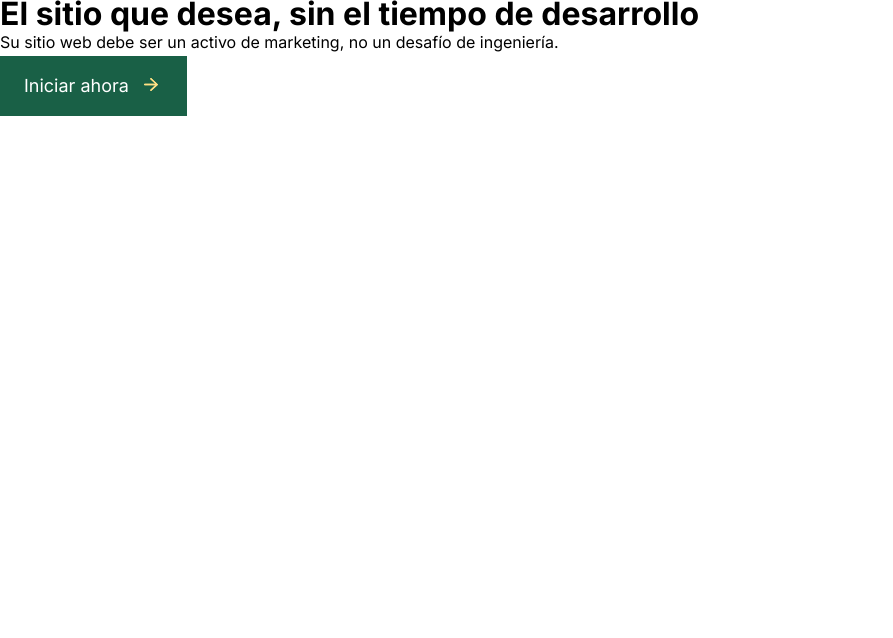
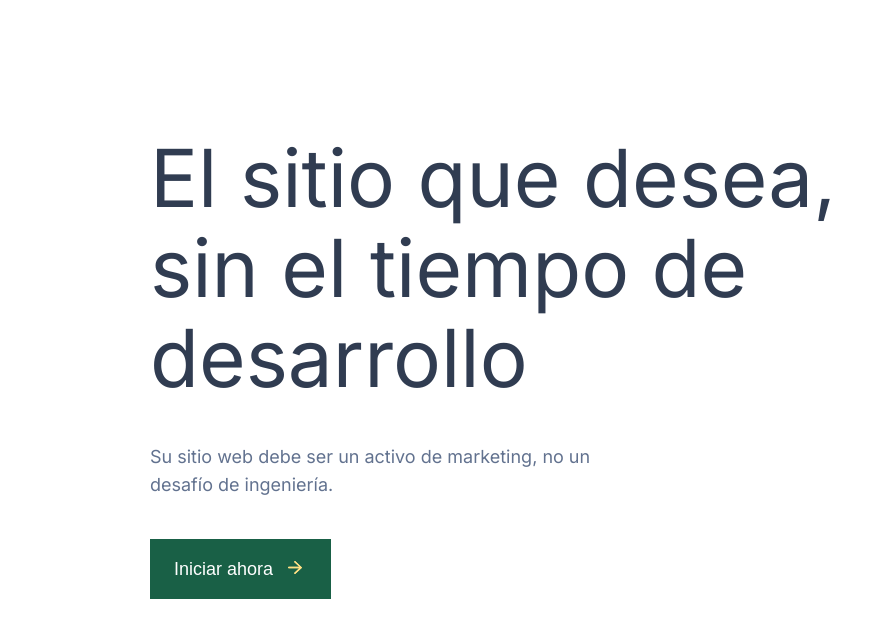
Before and after one commit to VictorTamayoBriones/hero-section, a React (Vite) app: page / in a window 1280 px wide. Shown: the top 638 px of the page, without its empty margins (0-893 px from the left). Built offline with nearby package versions, Linux system fonts and the light colour scheme.

Commit message:
chore: :sparkles: mian information

```diff
--- a/src/components/Button/button.style.tsx
+++ b/src/components/Button/button.style.tsx
@@ -16,6 +16,7 @@ export const ButtonContainer = styled.button<Props>`
     font-size: 18px;
     border: none;
     gap: 10px;
+    cursor: pointer;
     svg{
         width: 24px;
         height: 24px;
--- a/src/components/Hero/Hero.tsx
+++ b/src/components/Hero/Hero.tsx
@@ -1,10 +1,14 @@
+import { HeroContainer } from "./hero.style"
+
 interface Props{
   children: JSX.Element | JSX.Element[]
 }
 
 function Hero({children}:Props) {
   return (
-    <div>{children}</div>
+    <HeroContainer>
+      {children}
+    </HeroContainer>
   )
 }
 
--- a/src/components/Hero/components/MainInfo/MainInfo.tsx
+++ b/src/components/Hero/components/MainInfo/MainInfo.tsx
@@ -1,12 +1,13 @@
 import { Button } from "../../.."
+import { MainInfoContainer } from "./mainInfo.style"
 
 function MainInfo() {
   return (
-    <>
-      <h1>El sitio que desea, sin el tiempo de desarrollo</h1>
-      <p>Su sitio web debe ser un activo de marketing, no un desafío de ingeniería.</p>
+    <MainInfoContainer>
+      <h1>El sitio que desea, <br/> sin el tiempo de <br/> desarrollo</h1>
+      <p>Su sitio web debe ser un activo de marketing, no un <br/> desafío de ingeniería.</p>
       <Button text="Iniciar ahora" arrow_position="right" is_disable={false} />
-    </>
+    </MainInfoContainer>
   )
 }
 
--- /dev/null
+++ b/src/components/Hero/components/MainInfo/mainInfo.style.tsx
@@ -0,0 +1,22 @@
+import styled from 'styled-components';
+import { theme } from '../../../../theme';
+
+export const MainInfoContainer = styled.div `
+    width: max-content;
+    display: flex;
+    flex-direction: column;
+    gap: 40px;
+    h1{
+        font-size: 80px;
+        line-height: 90px;
+        font-weight: 400;
+        color: ${theme.grey_dark};
+    }
+    p{
+        font-size: 18px;
+        color: ${theme.natural};
+    }
+    button{
+        width: max-content;
+    }
+`;
--- a/src/index.css
+++ b/src/index.css
@@ -1,7 +1,12 @@
+@import url('https://fonts.googleapis.com/css2?family=Inter:wght@400;600;700&display=swap');
+
 *{
   margin: 0;
   padding: 0;
   box-sizing: border-box;
-  font-family: 'Inter', sans-serif;
   line-height: 28px;
 }
+
+body{
+  font-family: 'Inter', sans-serif ;
+}
```
